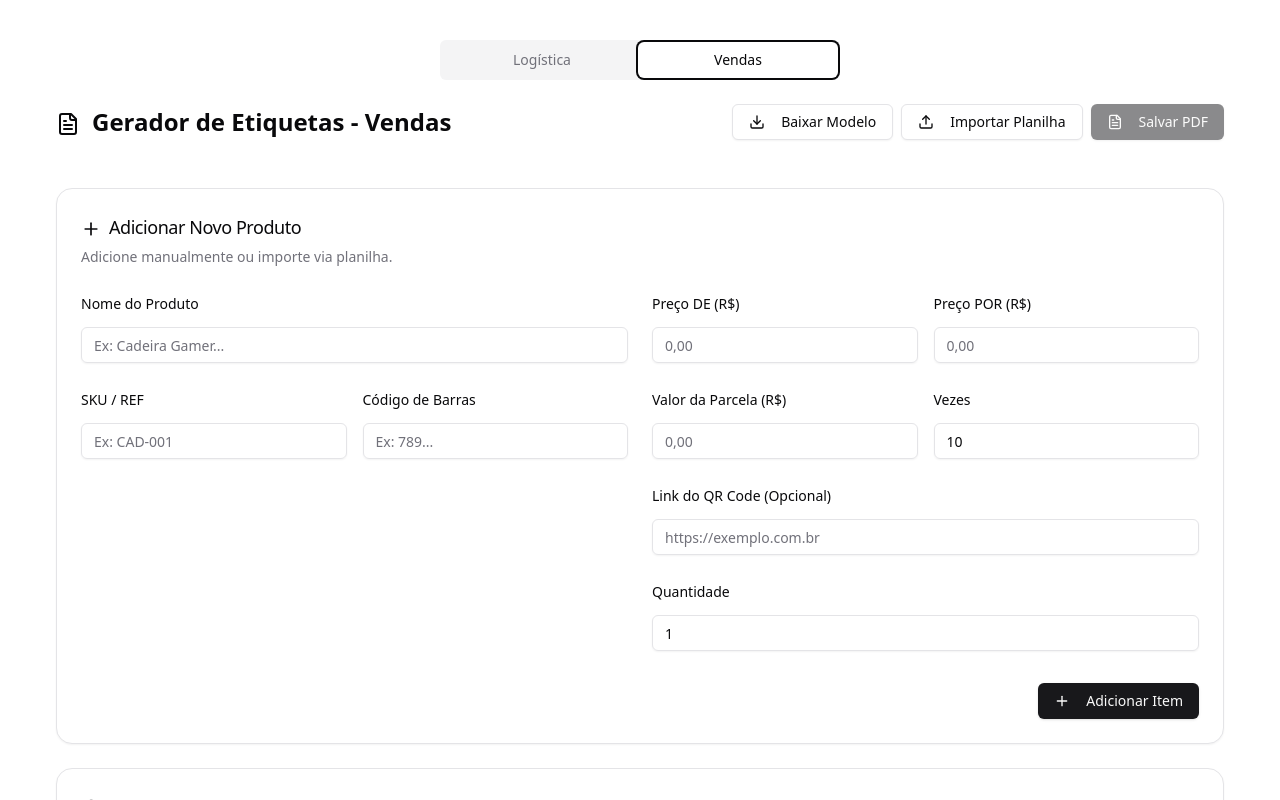
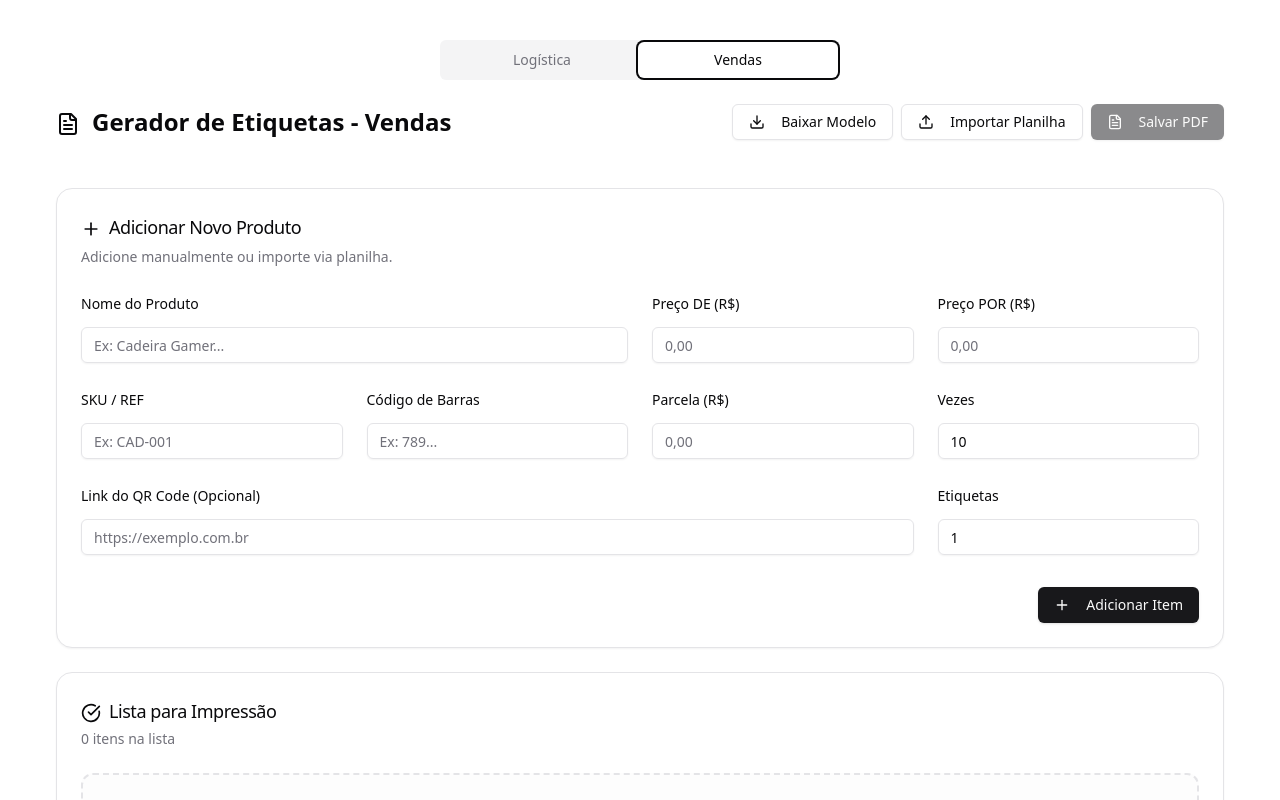
Before and after one commit to CarlosDev0410/label_generator, a React (Vite) app: page / in a window 1280 px wide. Both pictures are taken after a click on the tab "Vendas". Shown: the top 800 px of the page. Built offline with nearby package versions, Linux system fonts and the light colour scheme.

Commit message:
Finaly update

```diff
--- a/src/components/SalesLabelGenerator.tsx
+++ b/src/components/SalesLabelGenerator.tsx
@@ -16,7 +16,6 @@ import { X, Plus, FileText, CheckCircle, Clock, Download, Upload, FileSpreadshee
 import type { SalesItem } from "@/types/sales-item";
 import { generateSalesZpl } from "@/lib/zpl";
 import { saveZplAsPdf } from "@/lib/pdf";
-import { formatCurrency } from "@/lib/utils";
 import * as XLSX from "xlsx";
 
 export function SalesLabelGenerator() {
@@ -384,10 +383,9 @@ export function SalesLabelGenerator() {
                                 </CardDescription>
                             </CardHeader>
                             <CardContent className="p-0">
-                                <div className="grid grid-cols-1 md:grid-cols-2 gap-6">
-                                    {/* Left Column Fields */}
-                                    <div className="space-y-6">
-                                        <div className="space-y-3">
+                                <div className="grid grid-cols-12 gap-6">
+                                    {/* Row 1: Identification and Main Prices */}
+                                    <div className="col-span-12 md:col-span-6 space-y-3">
                                         <Label htmlFor="productName">Nome do Produto</Label>
                                         <Input
                                             id="productName"
@@ -396,8 +394,27 @@ export function SalesLabelGenerator() {
                                             placeholder="Ex: Cadeira Gamer..."
                                         />
                                     </div>
-                                        <div className="grid grid-cols-2 gap-4">
-                                            <div className="space-y-3">
+                                    <div className="col-span-6 md:col-span-3 space-y-3">
+                                        <Label htmlFor="priceFrom">Preço DE (R$)</Label>
+                                        <Input
+                                            id="priceFrom"
+                                            value={priceFrom}
+                                            onChange={(e) => setPriceFrom(e.target.value)}
+                                            placeholder="0,00"
+                                        />
+                                    </div>
+                                    <div className="col-span-6 md:col-span-3 space-y-3">
+                                        <Label htmlFor="priceTo">Preço POR (R$)</Label>
+                                        <Input
+                                            id="priceTo"
+                                            value={priceTo}
+                                            onChange={(e) => setPriceTo(e.target.value)}
+                                            placeholder="0,00"
+                                        />
+                                    </div>
+
+                                    {/* Row 2: Logic and Installments */}
+                                    <div className="col-span-6 md:col-span-3 space-y-3">
                                         <Label htmlFor="sku">SKU / REF</Label>
                                         <Input
                                             id="sku"
@@ -406,7 +423,7 @@ export function SalesLabelGenerator() {
                                             placeholder="Ex: CAD-001"
                                         />
                                     </div>
-                                            <div className="space-y-3">
+                                    <div className="col-span-6 md:col-span-3 space-y-3">
                                         <Label htmlFor="barcode">Código de Barras</Label>
                                         <Input
                                             id="barcode"
@@ -415,34 +432,8 @@ export function SalesLabelGenerator() {
                                             placeholder="Ex: 789..."
                                         />
                                     </div>
-                                        </div>
-                                    </div>
-
-                                    {/* Right Column Fields */}
-                                    <div className="space-y-6">
-                                        <div className="grid grid-cols-2 gap-4">
-                                            <div className="space-y-3">
-                                                <Label htmlFor="priceFrom">Preço DE (R$)</Label>
-                                                <Input
-                                                    id="priceFrom"
-                                                    value={priceFrom}
-                                                    onChange={(e) => setPriceFrom(e.target.value)}
-                                                    placeholder="0,00"
-                                                />
-                                            </div>
-                                            <div className="space-y-3">
-                                                <Label htmlFor="priceTo">Preço POR (R$)</Label>
-                                                <Input
-                                                    id="priceTo"
-                                                    value={priceTo}
-                                                    onChange={(e) => setPriceTo(e.target.value)}
-                                                    placeholder="0,00"
-                                                />
-                                            </div>
-                                        </div>
-                                        <div className="grid grid-cols-2 gap-4">
-                                            <div className="space-y-3">
-                                                <Label htmlFor="installments">Valor da Parcela (R$)</Label>
+                                    <div className="col-span-6 md:col-span-3 space-y-3">
+                                        <Label htmlFor="installments">Parcela (R$)</Label>
                                         <Input
                                             id="installments"
                                             value={installments}
@@ -450,7 +441,7 @@ export function SalesLabelGenerator() {
                                             placeholder="0,00"
                                         />
                                     </div>
-                                            <div className="space-y-3">
+                                    <div className="col-span-6 md:col-span-3 space-y-3">
                                         <Label htmlFor="installmentCount">Vezes</Label>
                                         <Input
                                             id="installmentCount"
@@ -461,8 +452,9 @@ export function SalesLabelGenerator() {
                                             placeholder="10"
                                         />
                                     </div>
-                                        </div>
-                                        <div className="space-y-3">
+
+                                    {/* Row 3: QR Code and Print Quantity */}
+                                    <div className="col-span-12 md:col-span-9 space-y-3">
                                         <Label htmlFor="qrcode">Link do QR Code (Opcional)</Label>
                                         <Input
                                             id="qrcode"
@@ -471,8 +463,8 @@ export function SalesLabelGenerator() {
                                             placeholder="https://exemplo.com.br"
                                         />
                                     </div>
-                                        <div className="space-y-3">
-                                            <Label htmlFor="quantity">Quantidade</Label>
+                                    <div className="col-span-12 md:col-span-3 space-y-3">
+                                        <Label htmlFor="quantity">Etiquetas</Label>
                                         <Input
                                             id="quantity"
                                             type="number"
@@ -482,8 +474,10 @@ export function SalesLabelGenerator() {
                                             placeholder="1"
                                         />
                                     </div>
-                                        <div className="flex justify-end pt-2">
-                                            <Button onClick={handleAddItem} disabled={isLoading}>
+
+                                    {/* Row 4: Action Button */}
+                                    <div className="col-span-12 flex justify-end pt-2">
+                                        <Button onClick={handleAddItem} disabled={isLoading} className="w-full md:w-auto">
                                             {isLoading && progress.total <= 1 ? (
                                                 <>
                                                     <Clock className="w-4 h-4 mr-2 animate-spin" />
@@ -496,7 +490,6 @@ export function SalesLabelGenerator() {
                                                 </>
                                             )}
                                         </Button>
-                                        </div>
                                     </div>
                                 </div>
                             </CardContent>
```
Lines whose indentation alone changed are shown as unchanged.
